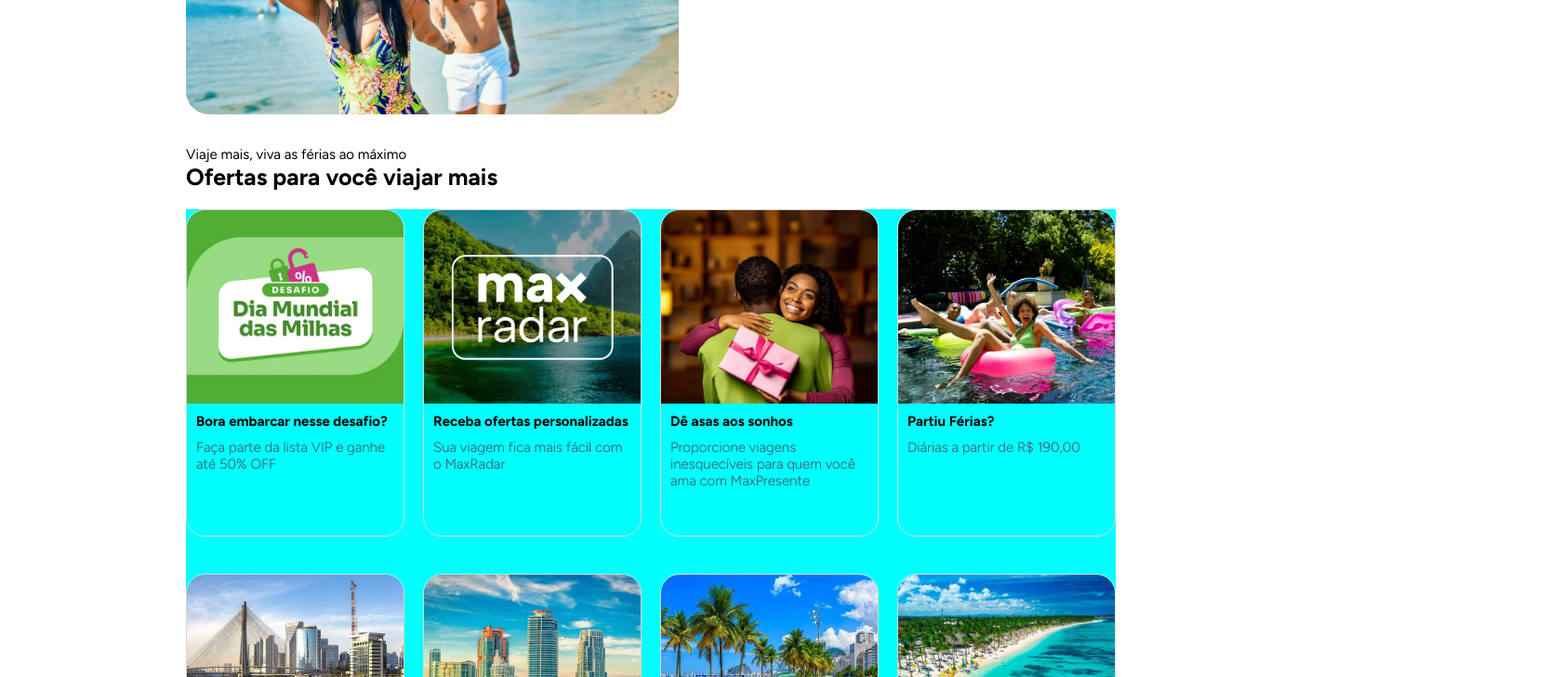
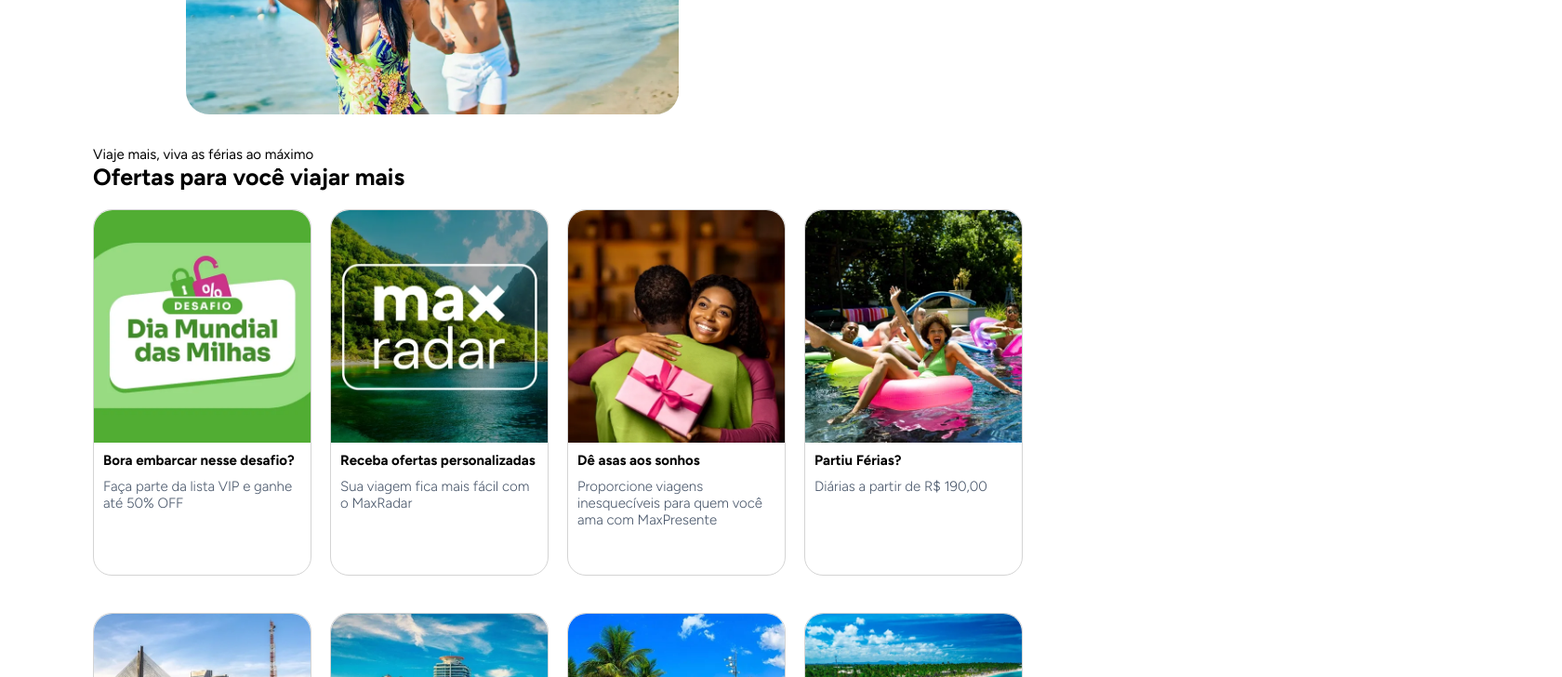
Before and after one commit to dudlves/clonePageMaxmilhas, a React (Vite) app: page / in a window 1280 px wide. Shown: the part 440-1168 px from the top of the page at 93% size, 1680 px wide, since content can reach past the window. Built offline with nearby package versions, Linux system fonts and the light colour scheme.

Commit message:
refactor: adjust menu scrolling

```diff
--- a/src/App.jsx
+++ b/src/App.jsx
@@ -97,7 +97,7 @@ function App() {
           </div>
         </div>
         <About></About>
-        <Footer></Footer>
+        {/* <Footer></Footer> */}
       </div>
     </>
   );
--- a/src/Components/card/Card.css
+++ b/src/Components/card/Card.css
@@ -1,17 +1,14 @@
-.card{
- width: 100%;  /* para ocupar todo o espaço do grid */
-  min-width: 90px; /* tamanho mínimo */
+/* .card{
   border: 1px solid rgb(212, 212, 212);
   border-radius: 20px;
   margin-bottom: 20px;
-  background-color: aqua;
   box-sizing: border-box;
 
 }
 
 .card > img{
 
-width: 100%;
+width: 400px;
   height: auto;
   border-radius: 20px 20px 0 0;
   display: block;
@@ -29,4 +26,36 @@ width: 100%;
   color: #475569;
   font-weight: 300;
 
+} */
+
+.card{
+ width: 100%;  /* para ocupar todo o espaço do grid */
+  min-width: 90px; /* tamanho mínimo */
+  border: 1px solid rgb(212, 212, 212);
+  border-radius: 20px;
+  margin-bottom: 20px;
+  box-sizing: border-box;
+
 }
+
+.card > img{
+  width: 100%;
+  height: 250px;
+  object-fit: cover; /* "corta imagem" */
+  border-radius: 20px 20px 0 0;
+  display: block;
+}
+
+.card > h5{
+  padding: 10px;
+  font-size: 15px;
+}
+
+.card > h4{
+  padding: 0px 10px;
+  margin-bottom: 50px;
+  font-size: 15px;
+  color: #475569;
+  font-weight: 300;
+
+}
--- a/src/Components/card/Card.jsx
+++ b/src/Components/card/Card.jsx
@@ -6,7 +6,7 @@ import './Card.css'
 function Card({ image, title, subtitle }) {
   return (
     <div className="card">
-      <img src={image} alt={title} />
+      <img className='.image-wrapper' src={image} alt={title} />
       <h5>{title}</h5>
       <h4>{subtitle}</h4>
     </div>
--- a/src/Components/menu/Menu.css
+++ b/src/Components/menu/Menu.css
@@ -42,9 +42,13 @@
 
 #menu {
   display: flex;
+overflow-x: auto;
   background-color: #ffffff;
   width: 100%;
-  padding: 0px 40px
+  padding: 0px 40px;
+overflow-y: hidden;
+ box-sizing: border-box;
+    white-space: nowrap;
 }
 
 #menu button {
@@ -59,6 +63,7 @@
   white-space: nowrap;
   transition: color 0.3s ease; /* Animação suave na troca de cor */
   color: #333;
+  flex-shrink: 0;
 }
 
 #menu button:hover {
--- a/src/Components/travel-cards/TravelCards.css
+++ b/src/Components/travel-cards/TravelCards.css
@@ -1,5 +1,6 @@
-#Travel-cards-section{
-  width: 1000px;
+/* #Travel-cards-section{
+  max-width: 850px;
+
 padding: 0px 40px
 }
 
@@ -16,6 +17,26 @@ padding: 0px 40px
 #cards{
  display: grid;
   grid-template-columns: repeat(2, 1fr);
-  background-color: aqua;
+  gap: 10px;
+} */
+
+#Travel-cards-section{
+  max-width: 1000px;
+padding: 0px 40px
+}
+
+#Travel-cards-section > p{
+  font-size: 15px;
+  padding-top: 30px;
+}
+
+#Travel-cards-section > h2{
+  font-size: 25px;
+  padding-bottom: 20px;
+}
+
+#cards{
+ display: grid;
+  grid-template-columns: repeat(2, 1fr);
   gap: 20px;
 }
--- a/src/index.css
+++ b/src/index.css
@@ -12,6 +12,7 @@ html, body {
 #body{
   margin-top: 10px;
   font-family: "Figtree", sans-serif;
+
 }
 
 #radar{
--- a/src/media-query.css
+++ b/src/media-query.css
@@ -45,7 +45,6 @@
   }
 
   #advertisement{
-    background-color: aqua;
     width: 100%;
     max-width: 730px;
     margin: 30px 0px;
@@ -154,6 +153,7 @@
 
 @media screen and (min-width: 1200px){
   #menu{
+
     padding: 0 200px;
   }
 
@@ -166,14 +166,15 @@
   }
 
   #body #Travel-cards-section{
-    padding: 0 200px;
+    padding: 0 100px;
   }
 
-  #Travel-cards-section #cards{
+   #cards{
     display: grid;
     grid-template-columns: repeat(4, 1fr);
     gap: 20px;
   }
+
 
   #advertisement{
     width: 100%;
```
